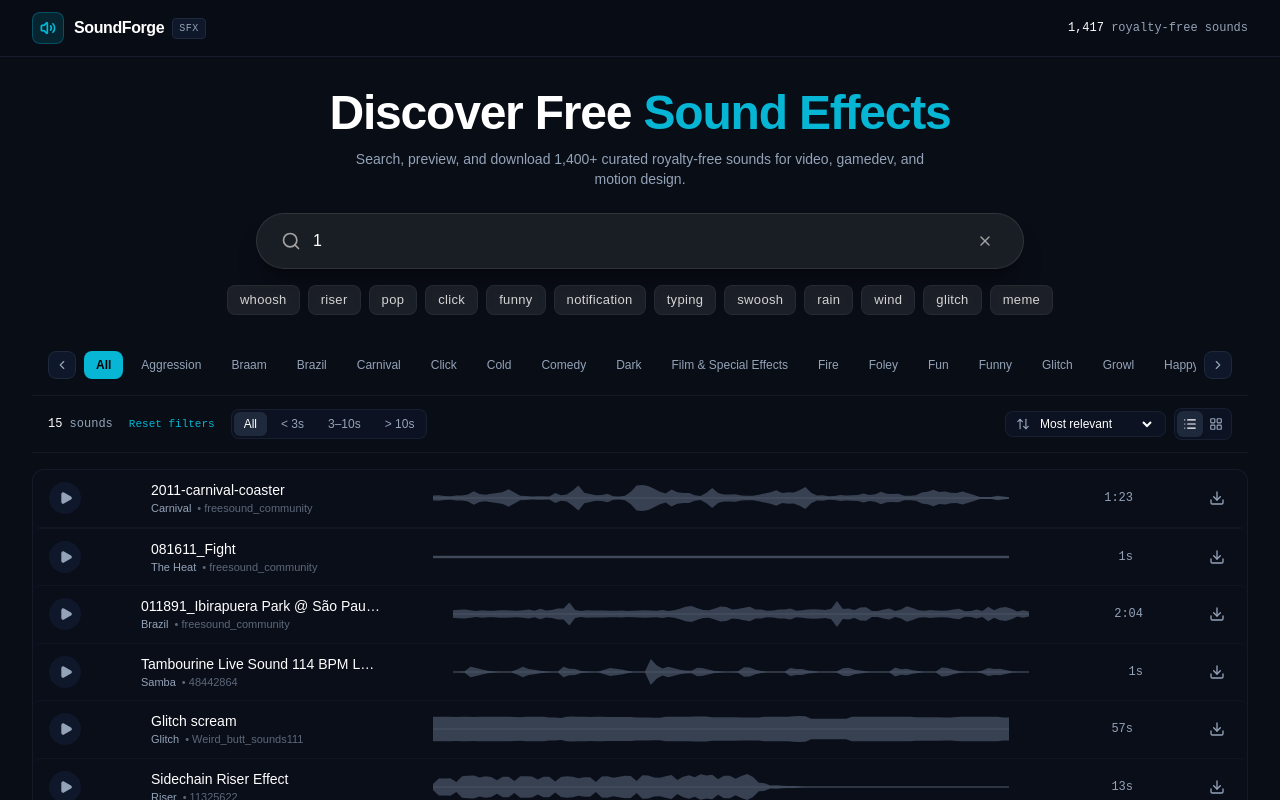
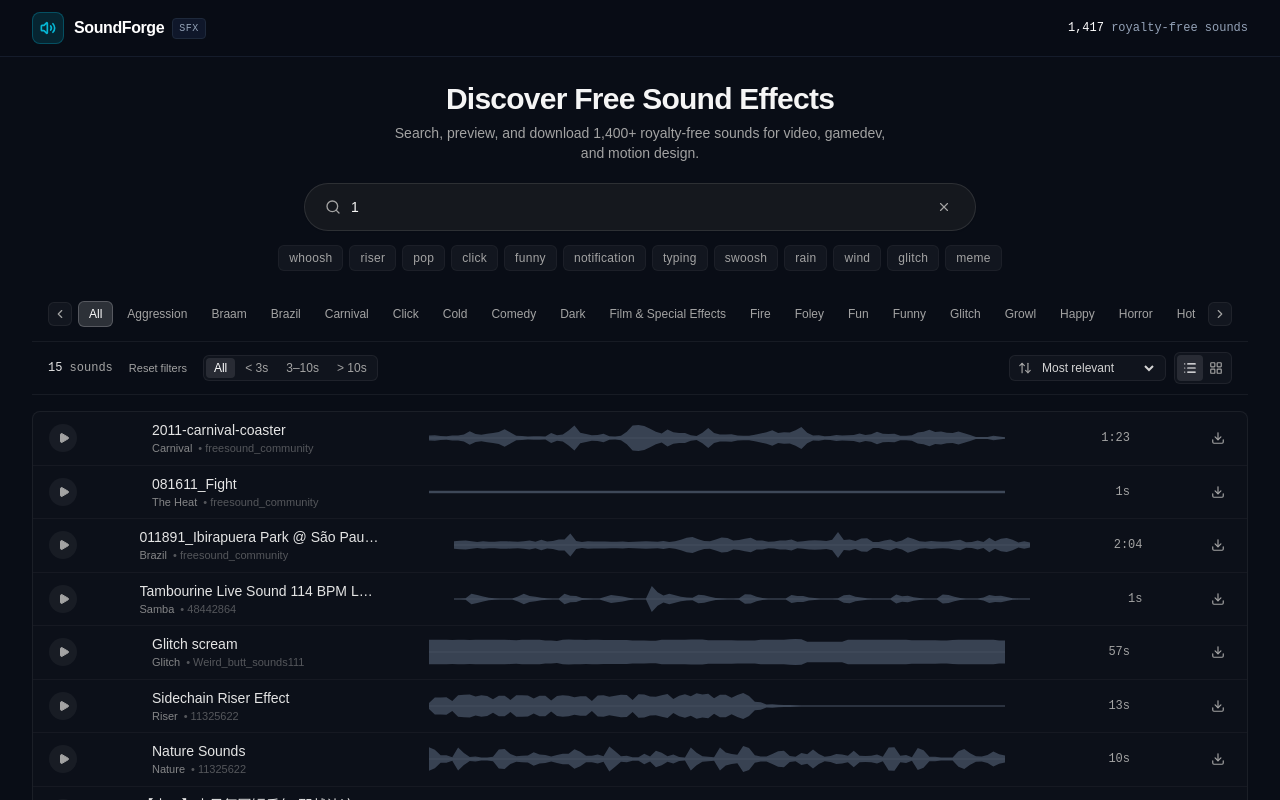
Before and after one commit to sheikhshariarnehal/soundforge-sfx, a Next.js app in the folder web/: page /search/1 in a window 1280 px wide. Shown: the top 800 px of the page. Built offline with nearby package versions, Linux system fonts and the light colour scheme.

Commit message:
style(quieter): restrain intensity, soften active pill glows, calm typography and borders

```diff
--- a/web/src/components/AudioPlayerBar.tsx
+++ b/web/src/components/AudioPlayerBar.tsx
@@ -102,10 +102,10 @@ export function AudioPlayerBar() {
   return (
     <aside
       aria-label="Audio player"
-      className="fixed bottom-0 left-0 right-0 z-50 bg-studio-surface/95 border-t border-studio-border/80 backdrop-blur-md shadow-2xl"
+      className="fixed bottom-0 left-0 right-0 z-50 bg-[#14161d]/95 border-t border-white/[0.08] backdrop-blur-md shadow-xl"
     >
       {/* Top Thin Scrub Bar (No CSS transition lag, instant 60fps tracking) */}
-      <div className="relative w-full h-1 group cursor-pointer bg-studio-border">
+      <div className="relative w-full h-1 group cursor-pointer bg-white/[0.08]">
         <div
           ref={progressBarRef}
           className="h-full bg-studio-cyan will-change-[width]"
--- a/web/src/components/CategoryChips.tsx
+++ b/web/src/components/CategoryChips.tsx
@@ -25,12 +25,12 @@ export function CategoryChips({
   };
 
   return (
-    <div className="relative w-full max-w-7xl mx-auto my-3 px-2 sm:px-4 flex items-center group">
+    <div className="relative w-full max-w-7xl mx-auto my-2.5 px-2 sm:px-4 flex items-center group">
       {/* Scroll Left */}
       <button
         type="button"
         onClick={() => scroll("left")}
-        className="hidden md:flex flex-shrink-0 w-7 h-7 rounded-lg bg-studio-surface border border-studio-border text-studio-muted hover:text-white items-center justify-center mr-2 transition-colors"
+        className="hidden md:flex flex-shrink-0 w-6 h-6 rounded-md bg-white/[0.04] border border-white/[0.06] text-neutral-400 hover:text-white items-center justify-center mr-1.5 transition-colors"
         aria-label="Scroll left"
       >
         <ChevronLeft className="w-3.5 h-3.5" />
@@ -41,17 +41,17 @@ export function CategoryChips({
         ref={scrollContainerRef}
         role="region"
         aria-label="Filter sounds by category"
-        className="flex items-center gap-1.5 overflow-x-auto no-scrollbar py-1 w-full scroll-smooth"
+        className="flex items-center gap-1 overflow-x-auto no-scrollbar py-1 w-full scroll-smooth"
       >
         <button
           type="button"
           onClick={() => onSelectCategory("all")}
           aria-label="Show all categories"
           aria-pressed={selectedCategory === "all"}
-          className={`px-3 py-1.5 rounded-lg text-xs font-medium whitespace-nowrap transition-colors flex-shrink-0 ${
+          className={`px-2.5 py-1 rounded-md text-xs font-medium whitespace-nowrap transition-colors flex-shrink-0 ${
             selectedCategory === "all"
-              ? "bg-studio-cyan text-black font-semibold shadow-sm"
-              : "text-studio-muted hover:text-white hover:bg-studio-surface/80"
+              ? "bg-white/15 text-white border border-white/20"
+              : "text-neutral-400 hover:text-neutral-200 hover:bg-white/[0.04]"
           }`}
         >
           All
@@ -68,10 +68,10 @@ export function CategoryChips({
               onClick={() => onSelectCategory(cat.name)}
               aria-label={`Category: ${displayName}`}
               aria-pressed={isSelected}
-              className={`px-3 py-1.5 rounded-lg text-xs font-medium capitalize whitespace-nowrap transition-colors flex-shrink-0 ${
+              className={`px-2.5 py-1 rounded-md text-xs font-normal capitalize whitespace-nowrap transition-colors flex-shrink-0 ${
                 isSelected
-                  ? "bg-studio-cyan text-black font-semibold shadow-sm"
-                  : "text-studio-muted hover:text-white hover:bg-studio-surface/80"
+                  ? "bg-white/15 text-white font-medium border border-white/20"
+                  : "text-neutral-400 hover:text-neutral-200 hover:bg-white/[0.04]"
               }`}
             >
               {displayName}
@@ -84,7 +84,7 @@ export function CategoryChips({
       <button
         type="button"
         onClick={() => scroll("right")}
-        className="hidden md:flex flex-shrink-0 w-7 h-7 rounded-lg bg-studio-surface border border-studio-border text-studio-muted hover:text-white items-center justify-center ml-2 transition-colors"
+        className="hidden md:flex flex-shrink-0 w-6 h-6 rounded-md bg-white/[0.04] border border-white/[0.06] text-neutral-400 hover:text-white items-center justify-center ml-1.5 transition-colors"
         aria-label="Scroll right"
       >
         <ChevronRight className="w-3.5 h-3.5" />
--- a/web/src/components/FilterBar.tsx
+++ b/web/src/components/FilterBar.tsx
@@ -51,11 +51,11 @@ export function FilterBar({
   );
 
   return (
-    <div className="max-w-7xl mx-auto w-full px-2 sm:px-4 py-3 flex flex-wrap items-center justify-between gap-3 text-xs border-y border-studio-border/50">
+    <div className="max-w-7xl mx-auto w-full px-2 sm:px-4 py-2.5 flex flex-wrap items-center justify-between gap-3 text-xs border-y border-white/[0.06]">
       {/* Left: Result count + Duration tabs */}
       <div className="flex items-center gap-3 sm:gap-4 flex-wrap">
-        <span className="font-mono text-studio-muted text-xs">
-          <strong className="text-white font-medium">{totalResults.toLocaleString()}</strong>{" "}
+        <span className="font-mono text-neutral-400 text-xs">
+          <strong className="text-neutral-200 font-medium">{totalResults.toLocaleString()}</strong>{" "}
           {totalResults === 1 ? "sound" : "sounds"}
         </span>
 
@@ -63,14 +63,14 @@ export function FilterBar({
           <button
             type="button"
             onClick={onResetAll}
-            className="text-[11px] text-studio-cyan hover:underline hover:text-cyan-300 font-mono transition-colors"
+            className="text-[11px] text-neutral-400 hover:text-white transition-colors"
           >
             Reset filters
           </button>
         )}
 
         <div
-          className="flex items-center gap-1 bg-studio-surface/60 p-0.5 rounded-lg border border-studio-border/60"
+          className="flex items-center gap-0.5 bg-white/[0.03] p-0.5 rounded-md border border-white/[0.06]"
           role="group"
           aria-label="Filter by duration"
         >
@@ -82,10 +82,10 @@ export function FilterBar({
               title={opt.title}
               aria-label={opt.title}
               aria-pressed={duration === opt.value}
-              className={`px-2.5 py-1 rounded-md font-medium text-xs transition-colors ${
+              className={`px-2 py-0.5 rounded text-xs transition-colors ${
                 duration === opt.value
-                  ? "bg-studio-border text-white shadow-sm"
-                  : "text-studio-muted hover:text-white"
+                  ? "bg-white/10 text-white font-medium shadow-none"
+                  : "text-neutral-400 hover:text-neutral-200"
               }`}
             >
               {opt.label}
@@ -96,28 +96,28 @@ export function FilterBar({
 
       {/* Right: Sort & Layout switcher */}
       <div className="flex items-center gap-2 ml-auto">
-        <div className="flex items-center gap-1.5 bg-studio-surface/60 border border-studio-border/60 rounded-lg px-2.5 py-1">
-          <ArrowUpDown className="w-3.5 h-3.5 text-studio-muted" />
+        <div className="flex items-center gap-1.5 bg-white/[0.03] border border-white/[0.06] rounded-md px-2 py-1">
+          <ArrowUpDown className="w-3.5 h-3.5 text-neutral-400" />
           <select
             value={sort}
             onChange={(e) => onSortChange(e.target.value as SortOption)}
             aria-label="Sort sounds by"
-            className="bg-transparent text-white text-xs focus:outline-none cursor-pointer"
+            className="bg-transparent text-neutral-300 text-xs focus:outline-none cursor-pointer"
           >
             {SORT_OPTIONS.map((opt) => (
-              <option key={opt.value} value={opt.value} className="bg-studio-surface text-white">
+              <option key={opt.value} value={opt.value} className="bg-[#181a20] text-white">
                 {opt.label}
               </option>
             ))}
           </select>
         </div>
 
-        <div className="flex items-center bg-studio-surface/60 border border-studio-border/60 rounded-lg p-0.5">
+        <div className="flex items-center bg-white/[0.03] border border-white/[0.06] rounded-md p-0.5">
           <button
             type="button"
             onClick={() => onViewModeChange("list")}
-            className={`p-1.5 rounded-md transition-colors ${
-              viewMode === "list" ? "bg-studio-border text-white shadow-sm" : "text-studio-muted hover:text-white"
+            className={`p-1.5 rounded transition-colors ${
+              viewMode === "list" ? "bg-white/10 text-white" : "text-neutral-400 hover:text-neutral-200"
             }`}
             title="List view"
             aria-label="Switch to list view"
@@ -128,8 +128,8 @@ export function FilterBar({
           <button
             type="button"
             onClick={() => onViewModeChange("grid")}
-            className={`p-1.5 rounded-md transition-colors ${
-              viewMode === "grid" ? "bg-studio-border text-white shadow-sm" : "text-studio-muted hover:text-white"
+            className={`p-1.5 rounded transition-colors ${
+              viewMode === "grid" ? "bg-white/10 text-white" : "text-neutral-400 hover:text-neutral-200"
             }`}
             title="Grid view"
             aria-label="Switch to grid view"
--- a/web/src/components/HeroSearch.tsx
+++ b/web/src/components/HeroSearch.tsx
@@ -67,18 +67,18 @@ export function HeroSearch({
   };
 
   return (
-    <div className="w-full max-w-4xl mx-auto pt-8 pb-5 text-center">
-      {/* Title */}
-      <h1 className="text-3xl sm:text-5xl font-extrabold tracking-tight text-white mb-2 sm:mb-3">
-        Discover Free <span className="text-studio-cyan">Sound Effects</span>
+    <div className="w-full max-w-3xl mx-auto pt-6 pb-4 text-center">
+      {/* Restrained, Quieter Title */}
+      <h1 className="text-2xl sm:text-3xl font-semibold tracking-tight text-neutral-100 mb-1.5">
+        Discover Free Sound Effects
       </h1>
-      <p className="text-xs sm:text-sm text-studio-muted mb-6 max-w-xl mx-auto">
-        Search, preview, and download 1,400+ curated royalty-free sounds for video, gamedev, and motion design.
+      <p className="text-xs sm:text-sm text-neutral-400 mb-5 max-w-lg mx-auto">
+        Search, preview, and download 1,400+ royalty-free sounds for video, gamedev, and motion design.
       </p>
 
-      {/* Pixabay-style Pill Search Bar */}
-      <div className="relative flex items-center w-full max-w-3xl mx-auto h-13 sm:h-14 px-5 sm:px-6 rounded-full bg-[#1e2229]/80 hover:bg-[#242932]/90 focus-within:bg-[#242932] backdrop-blur-xl border border-white/10 hover:border-white/20 focus-within:border-studio-cyan/70 focus-within:ring-2 focus-within:ring-studio-cyan/25 shadow-xl shadow-black/30 transition-all duration-200">
-        <Search className="w-5 h-5 text-neutral-400 mr-3 flex-shrink-0" />
+      {/* Pixabay-style Lean Pill Search Bar */}
+      <div className="relative flex items-center w-full max-w-2xl mx-auto h-12 px-4 sm:px-5 rounded-full bg-[#181a20]/90 hover:bg-[#1e2026] focus-within:bg-[#1e2026] backdrop-blur-md border border-white/10 hover:border-white/15 focus-within:border-white/30 focus-within:ring-1 focus-within:ring-white/10 transition-colors shadow-sm">
+        <Search className="w-4 h-4 text-neutral-400 mr-2.5 flex-shrink-0" />
         <input
           ref={inputRef}
           type="text"
@@ -87,7 +87,7 @@ export function HeroSearch({
           onKeyDown={handleKeyDown}
           placeholder="Search for sound effects"
           aria-label="Search sound effects library"
-          className="w-full bg-transparent text-sm sm:text-base text-white placeholder-neutral-400/80 focus:outline-none"
+          className="w-full bg-transparent text-sm text-neutral-100 placeholder-neutral-400 focus:outline-none"
         />
 
         {query ? (
@@ -97,25 +97,25 @@ export function HeroSearch({
               onClear ? onClear() : onQueryChange("");
               inputRef.current?.focus();
             }}
-            className="p-1.5 ml-2 rounded-full hover:bg-white/10 text-neutral-400 hover:text-white transition-colors"
+            className="p-1 ml-1.5 rounded-full hover:bg-white/10 text-neutral-400 hover:text-white transition-colors"
             title="Clear search"
             aria-label="Clear search query"
           >
-            <X className="w-4 h-4" />
+            <X className="w-3.5 h-3.5" />
           </button>
         ) : (
           <kbd
             title="Press / to focus search"
-            className="hidden sm:inline-block ml-2 px-2 py-0.5 rounded-md bg-white/5 border border-white/10 text-[11px] font-mono text-neutral-400 select-none cursor-default"
+            className="hidden sm:inline-block ml-1.5 px-1.5 py-0.5 rounded bg-white/[0.04] border border-white/10 text-[10px] font-mono text-neutral-400 select-none cursor-default"
           >
             /
           </kbd>
         )}
       </div>
 
-      {/* Pixabay-style Popular Tags (Soft Rounded Rectangles) */}
+      {/* Quieter Popular Tags */}
       <div
-        className="flex flex-wrap items-center justify-center gap-1.5 sm:gap-2 mt-4 px-1"
+        className="flex flex-wrap items-center justify-center gap-1.5 mt-3.5 px-1"
         aria-label="Popular search tags"
       >
         {POPULAR_TAGS.map((tag) => {
@@ -127,10 +127,10 @@ export function HeroSearch({
               onClick={() => handleTagClick(tag)}
               aria-label={`Search ${tag} sound effects`}
               aria-pressed={isSelected}
-              className={`px-2.5 sm:px-3 py-1 sm:py-1.5 rounded-lg text-xs sm:text-[13px] font-normal tracking-wide transition-all duration-150 select-none ${
+              className={`px-2.5 py-1 rounded-md text-xs font-normal tracking-wide transition-colors select-none ${
                 isSelected
-                  ? "bg-studio-cyan text-black font-semibold shadow-md shadow-studio-cyan/30 scale-[1.03]"
-                  : "bg-white/[0.08] hover:bg-white/[0.15] text-neutral-300 hover:text-white border border-white/5 backdrop-blur-sm"
+                  ? "bg-studio-cyan/20 text-studio-cyan border border-studio-cyan/40 font-medium"
+                  : "bg-white/[0.04] hover:bg-white/[0.08] text-neutral-400 hover:text-neutral-200 border border-white/[0.04]"
               }`}
             >
               {tag}
--- a/web/src/components/SoundCard.tsx
+++ b/web/src/components/SoundCard.tsx
@@ -53,37 +53,37 @@ export function SoundCard({ sound, viewMode = "list" }: SoundCardProps) {
     return (
       <div
         onClick={() => playSound(sound)}
-        className={`group flex items-center justify-between gap-3 sm:gap-4 px-3 sm:px-4 py-2.5 rounded-lg transition-colors cursor-pointer border-b border-studio-border/30 ${
+        className={`group flex items-center justify-between gap-3 sm:gap-4 px-3 sm:px-4 py-2 transition-colors cursor-pointer ${
           isActive
-            ? "bg-studio-surface/90 text-white"
-            : "hover:bg-studio-surface/40 text-studio-text"
+            ? "bg-white/[0.04] text-white"
+            : "hover:bg-white/[0.02] text-neutral-300"
         }`}
       >
         {/* Play/Pause Button */}
         <button
           type="button"
           onClick={handlePlayToggle}
-          className={`flex-shrink-0 w-8 h-8 rounded-full flex items-center justify-center transition-colors ${
+          className={`flex-shrink-0 w-7 h-7 rounded-full flex items-center justify-center transition-colors ${
             isThisPlaying
               ? "bg-studio-cyan text-black"
-              : "bg-studio-surface text-studio-muted group-hover:text-white group-hover:bg-studio-border"
+              : "bg-white/[0.05] text-neutral-400 group-hover:text-white group-hover:bg-white/[0.1]"
           }`}
           aria-label={isThisPlaying ? `Pause ${sound.title}` : `Play ${sound.title}`}
           title={isThisPlaying ? `Pause ${sound.title}` : `Play ${sound.title}`}
         >
           {isThisPlaying ? (
-            <Pause className="w-3.5 h-3.5 fill-current" />
+            <Pause className="w-3 h-3 fill-current" />
           ) : (
-            <Play className="w-3.5 h-3.5 fill-current ml-0.5" />
+            <Play className="w-3 h-3 fill-current ml-0.5" />
           )}
         </button>
 
         {/* Title & Category */}
-        <div className="min-w-[140px] sm:min-w-[200px] max-w-[240px] truncate">
-          <div className="font-medium text-xs sm:text-sm truncate text-white group-hover:text-studio-cyan transition-colors">
+        <div className="min-w-[130px] sm:min-w-[190px] max-w-[240px] truncate">
+          <div className="font-medium text-xs sm:text-sm truncate text-neutral-200 group-hover:text-white transition-colors">
             {sound.title}
           </div>
-          <div className="text-[11px] text-studio-muted truncate flex items-center gap-1.5">
+          <div className="text-[11px] text-neutral-400/80 truncate flex items-center gap-1.5">
             <span className="capitalize">{sound.category}</span>
             {sound.creator && <span className="opacity-60">• {sound.creator}</span>}
           </div>
@@ -105,7 +105,7 @@ export function SoundCard({ sound, viewMode = "list" }: SoundCardProps) {
         </div>
 
         {/* Duration */}
-        <div className="text-xs font-mono text-studio-muted min-w-[42px] text-right">
+        <div className="text-xs font-mono text-neutral-400 min-w-[38px] text-right">
           {formatDuration(sound.duration)}
         </div>
 
@@ -117,51 +117,51 @@ export function SoundCard({ sound, viewMode = "list" }: SoundCardProps) {
           className={`flex-shrink-0 p-1.5 rounded transition-colors ${
             downloadSuccess
               ? "text-emerald-400"
-              : "text-studio-muted hover:text-white"
+              : "text-neutral-400 hover:text-white"
           }`}
           title={downloadSuccess ? "Downloaded" : isDownloading ? "Downloading..." : `Download ${sound.title} (MP3)`}
           aria-label={downloadSuccess ? `${sound.title} downloaded` : `Download ${sound.title} MP3`}
         >
           {downloadSuccess ? (
-            <Check className="w-4 h-4 text-emerald-400" />
+            <Check className="w-3.5 h-3.5 text-emerald-400" />
           ) : (
-            <Download className="w-4 h-4" />
+            <Download className="w-3.5 h-3.5" />
           )}
         </button>
       </div>
     );
   }
 
-  // Grid Mode Card (Clean, unboxed styling)
+  // Grid Mode Card
   return (
     <div
       onClick={() => playSound(sound)}
-      className={`group flex flex-col justify-between p-3.5 rounded-xl border transition-all cursor-pointer ${
+      className={`group flex flex-col justify-between p-3 rounded-lg border transition-all cursor-pointer ${
         isActive
-          ? "bg-studio-surface border-studio-cyan/60"
-          : "bg-studio-surface/40 border-studio-border/60 hover:border-studio-border hover:bg-studio-surface/70"
+          ? "bg-white/[0.04] border-white/20"
+          : "bg-white/[0.015] border-white/[0.06] hover:border-white/10 hover:bg-white/[0.03]"
       }`}
     >
-      <div className="flex items-center justify-between text-xs mb-2">
-        <span className="capitalize text-[11px] font-mono text-studio-muted">
+      <div className="flex items-center justify-between text-xs mb-1.5">
+        <span className="capitalize text-[11px] font-mono text-neutral-400">
           {sound.category}
         </span>
-        <span className="font-mono text-[11px] text-studio-muted">
+        <span className="font-mono text-[11px] text-neutral-400">
           {formatDuration(sound.duration)}
         </span>
       </div>
 
       <div className="mb-2">
-        <h3 className="font-medium text-sm text-white truncate group-hover:text-studio-cyan transition-colors" title={sound.title}>
+        <h3 className="font-medium text-xs sm:text-sm text-neutral-200 truncate group-hover:text-white transition-colors" title={sound.title}>
           {sound.title}
         </h3>
-        <p className="text-[11px] text-studio-muted truncate">
+        <p className="text-[11px] text-neutral-400/80 truncate">
           {sound.creator ? sound.creator : "Royalty-free"}
         </p>
       </div>
 
       {/* Waveform */}
-      <div className="my-1.5 py-1 px-1.5 rounded bg-studio-bg/60">
+      <div className="my-1 py-1 px-1 rounded bg-black/30">
         <Waveform
           id={sound.id}
           duration={sound.duration}
@@ -176,7 +176,7 @@ export function SoundCard({ sound, viewMode = "list" }: SoundCardProps) {
       </div>
 
       {/* Bottom Action Row */}
-      <div className="flex items-center justify-between mt-2 pt-2 border-t border-studio-border/30">
+      <div className="flex items-center justify-between mt-2 pt-2 border-t border-white/[0.04]">
         <button
           type="button"
           onClick={handlePlayToggle}
@@ -185,7 +185,7 @@ export function SoundCard({ sound, viewMode = "list" }: SoundCardProps) {
           className={`flex items-center gap-1.5 px-2.5 py-1 rounded text-xs font-medium transition-colors ${
             isThisPlaying
               ? "bg-studio-cyan text-black"
-              : "bg-studio-surface text-white hover:bg-studio-border"
+              : "bg-white/[0.05] text-neutral-300 hover:bg-white/[0.1] hover:text-white"
           }`}
         >
           {isThisPlaying ? (
@@ -207,7 +207,7 @@ export function SoundCard({ sound, viewMode = "list" }: SoundCardProps) {
           disabled={isDownloading}
           aria-label={downloadSuccess ? `${sound.title} downloaded` : `Download ${sound.title} MP3`}
           title={downloadSuccess ? "Downloaded" : isDownloading ? "Downloading..." : `Download ${sound.title} (MP3)`}
-          className={`p-1.5 rounded text-studio-muted hover:text-white transition-colors ${
+          className={`p-1.5 rounded text-neutral-400 hover:text-white transition-colors ${
             downloadSuccess ? "text-emerald-400" : ""
           }`}
         >
--- a/web/src/components/SoundExplorer.tsx
+++ b/web/src/components/SoundExplorer.tsx
@@ -135,7 +135,7 @@ export function SoundExplorer({ initialQuery = "" }: SoundExplorerProps) {
                   ))}
                 </div>
               ) : (
-                <div className="flex flex-col rounded-xl border border-studio-border/50 bg-studio-surface/20 divide-y divide-studio-border/30 overflow-hidden">
+                <div className="flex flex-col rounded-lg border border-white/[0.06] bg-white/[0.015] divide-y divide-white/[0.04] overflow-hidden">
                   {displayedSounds.map((sound) => (
                     <SoundCard key={sound.id} sound={sound} viewMode="list" />
                   ))}
@@ -168,7 +168,7 @@ export function SoundExplorer({ initialQuery = "" }: SoundExplorerProps) {
                 <button
                   type="button"
                   onClick={handleLoadMore}
-                  className="px-5 py-2 rounded-lg bg-studio-surface hover:bg-studio-border border border-studio-border text-white text-xs font-medium transition-colors"
+                  className="px-4 py-2 rounded-md bg-white/[0.04] hover:bg-white/[0.08] border border-white/[0.08] text-neutral-300 hover:text-white text-xs transition-colors"
                 >
                   Load more ({filteredSounds.length - visibleCount} remaining)
                 </button>
--- a/web/src/components/Waveform.tsx
+++ b/web/src/components/Waveform.tsx
@@ -195,7 +195,7 @@ export function Waveform({
           isActive ? "text-slate-400" : "text-slate-500/50 group-hover:text-slate-400/80"
         }`}
       >
-        <path d={baselineData} stroke="rgba(255, 255, 255, 0.16)" strokeWidth="1" vectorEffect="non-scaling-stroke" />
+        <path d={baselineData} stroke="rgba(255, 255, 255, 0.1)" strokeWidth="1" vectorEffect="non-scaling-stroke" />
         <path d={pathData} fill="currentColor" />
       </svg>
 
@@ -219,7 +219,7 @@ export function Waveform({
       {/* 3. Vertical Playhead Line */}
       <div
         ref={playheadRef}
-        className="absolute top-0 bottom-0 w-[1.5px] bg-white pointer-events-none z-20 shadow-[0_0_6px_#06b6d4] will-change-[left]"
+        className="absolute top-0 bottom-0 w-[1.5px] bg-white/90 pointer-events-none z-20 shadow-sm will-change-[left]"
         style={{ display: "none" }}
       />
 
```
